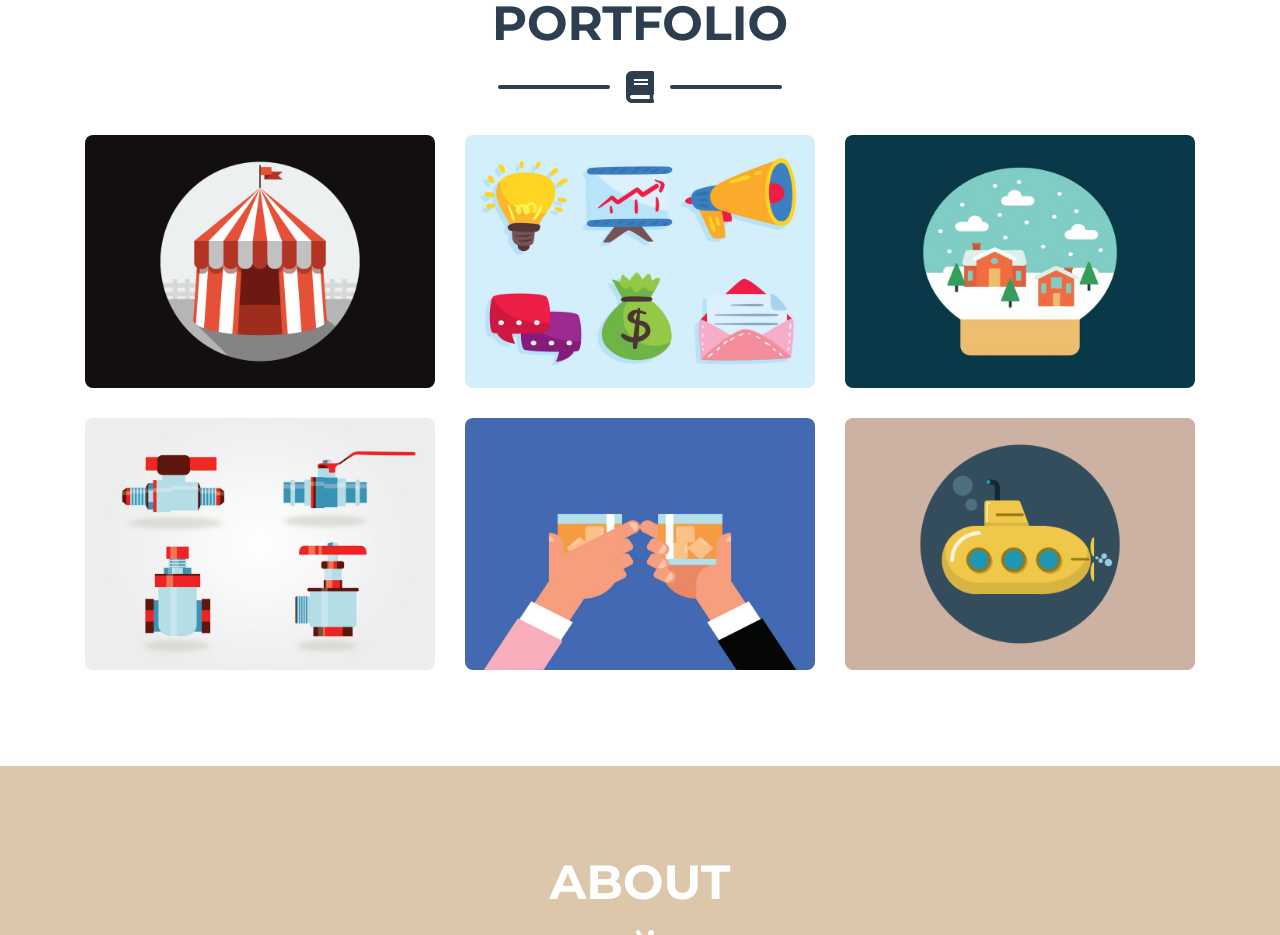
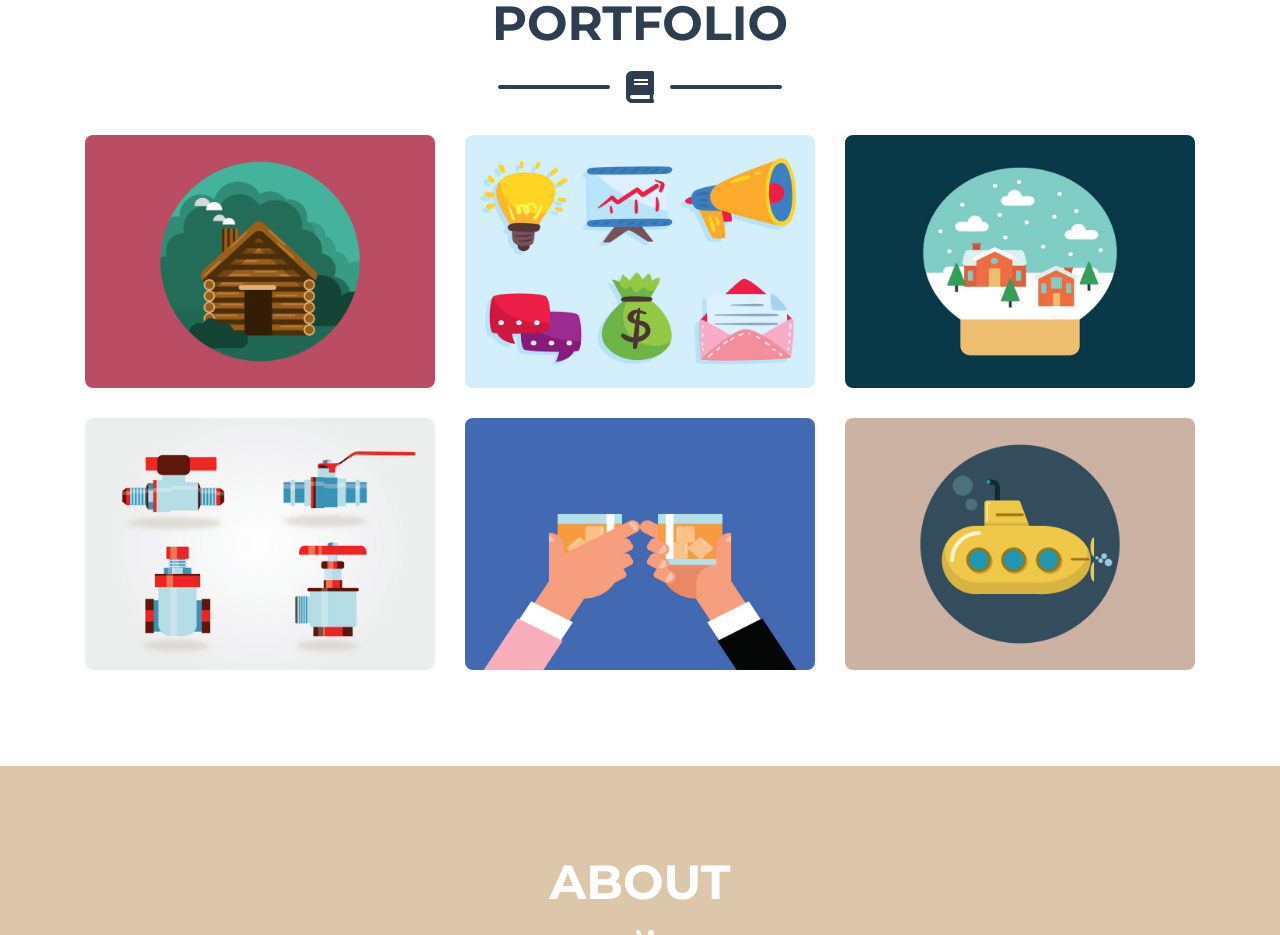
Before and after one commit to brycedugger/Portfolio, a website with bundled scripts: page index.html in a window 1280 px wide. Shown: the part 807-1742 px from the top of the page. Built offline with nearby package versions, Linux system fonts and the light colour scheme.

Commit message:
updated favicon, removed unused images

```diff
--- a/index.html
+++ b/index.html
@@ -121,7 +121,7 @@
                 <p><b>Capstone Project</b></br> UW Bootcamp</p>
               </div>
             </div>
-            <img class="img-fluid" src="img/portfolio/circus.png" alt="">
+            <img class="img-fluid" src="img/portfolio/cabin.png" alt="">
           </div>
         </div>
 
```
Also changed, not shown: img/portfolio/cake.png (deleted), img/portfolio/circus.png (deleted), img/portfolio/game.png (deleted), img/portfolio/safe.png (deleted).
